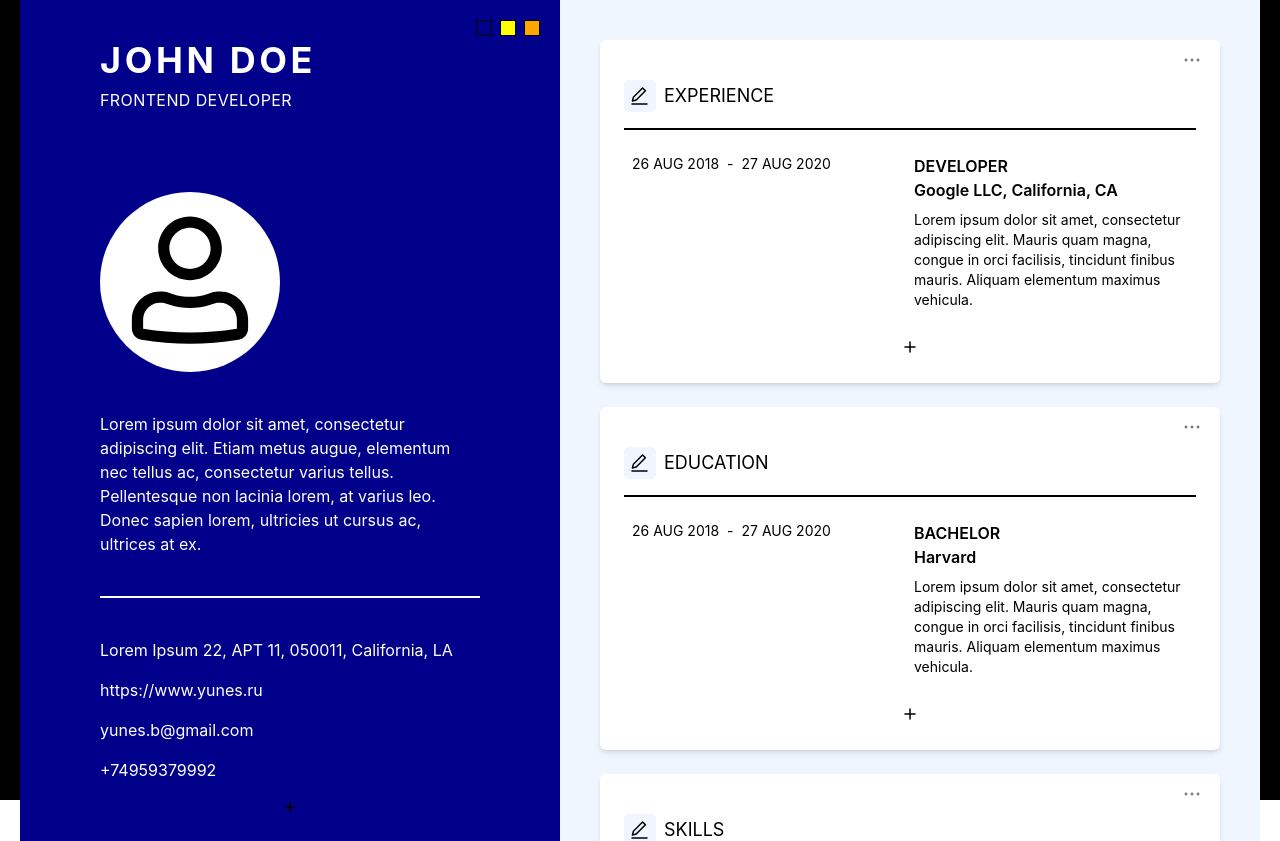
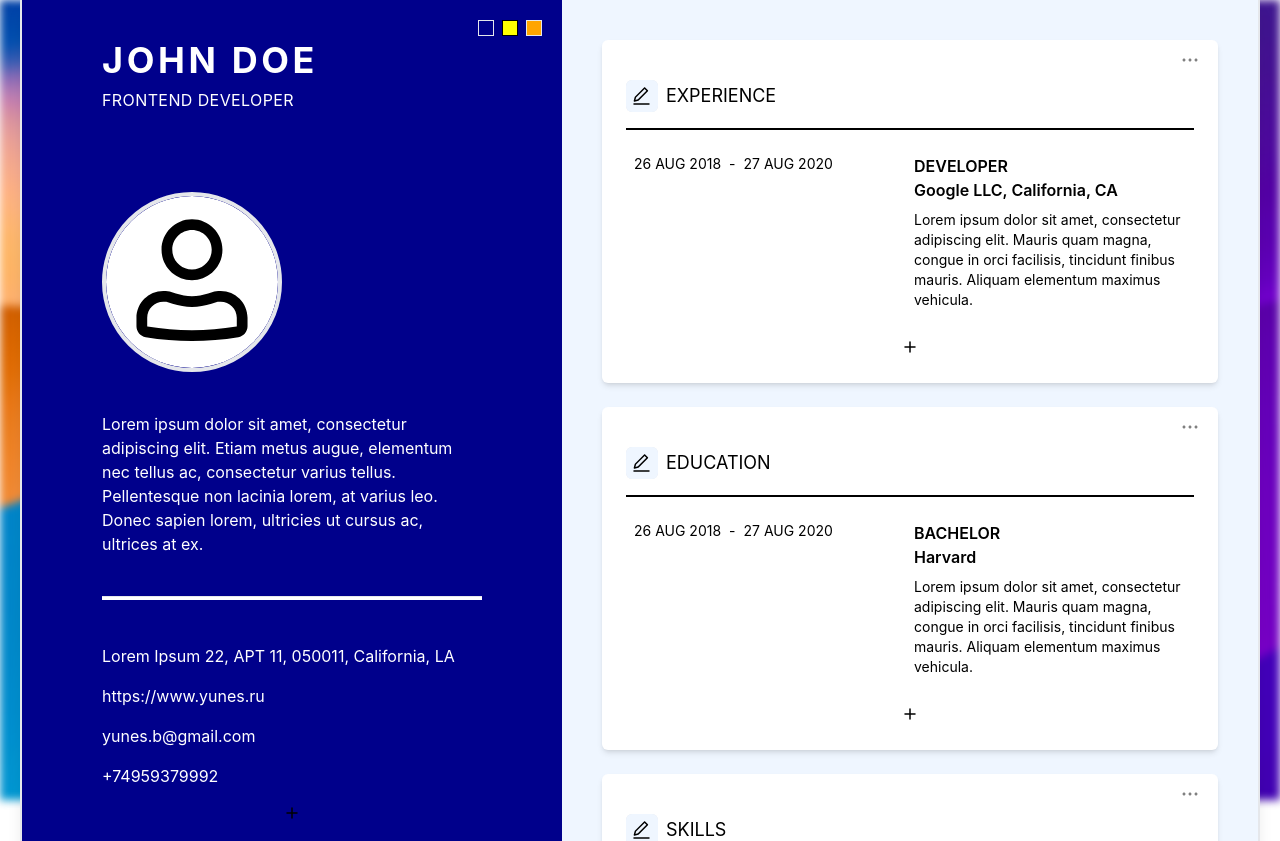
Before and after one commit to YunesB/cv-assembler, a React (Create React App) app: page / in a window 1280 px wide. Shown: the top 841 px of the page. Built offline with nearby package versions, Linux system fonts and the light colour scheme.

Commit message:
feat: general styles imporved

```diff
--- a/src/App.tsx
+++ b/src/App.tsx
@@ -60,7 +60,7 @@ const App: FC = () => {
 
   return (
     <>
-      <div className="max-w-[1240px] w-full flex justify-between bg-blue-50 m-auto relative z-10">
+      <div className="max-w-[1240px] w-full flex justify-between bg-blue-50 m-auto relative z-10 shadow-lg border-l-2 border-r-2">
         <div
           className={`max-w-[540px] w-full h-auto p-10 relative transition-all`}
           style={{ backgroundColor: colors.bg, color: colors.text }}
@@ -76,9 +76,10 @@ const App: FC = () => {
           </div>
           <div className="mx-10 space-y-10">
             <GeneralInfo />
-            <PhotoUpload />
+            <PhotoUpload colors={colors} />
             <ShortDescription />
-            <Contacts />
+            <hr className={`mb-4 h-1 bg-${colors.text}`} />
+            <Contacts colors={colors} />
           </div>
         </div>
         <div className="max-w-[700px] w-full h-full p-10 relative z-10">
@@ -120,7 +121,8 @@ const App: FC = () => {
           />
         </div>
       </div>
-      <div className="bg-black w-[100vw] h-[100vh] fixed inset-0 z-0" />
+
+      <div className="bg-black bg-[url('./assets/images/bg.jpg')] bg-cover blur-sm w-[100vw] h-[100vh] fixed inset-0 z-0" />
     </>
   );
 };
--- a/src/components/atoms/ColorSelector.tsx
+++ b/src/components/atoms/ColorSelector.tsx
@@ -11,7 +11,7 @@ export const ColorSelector: FC<TProps> = ({ colors, onChange }) => {
   return (
     <button
       type="button"
-      className={`w-4 h-4 z-20 border border-black`}
+      className={`w-4 h-4 z-20 border border-${colors.text}`}
       style={{ backgroundColor: colors.bg }}
       onClick={() => onChange(colors)}
     />
--- a/src/components/molecules/PhotoUpload.tsx
+++ b/src/components/molecules/PhotoUpload.tsx
@@ -2,7 +2,14 @@ import { ChangeEvent, FC, useState } from "react";
 
 import { UserIcon } from "../../utils/icons";
 
-export const PhotoUpload: FC = () => {
+type TProps = {
+  colors: {
+    bg: string;
+    text: string;
+  };
+};
+
+export const PhotoUpload: FC<TProps> = ({ colors }) => {
   const [photo, setPhoto] = useState<any>(UserIcon);
 
   const handleChangeImage = (e: ChangeEvent<HTMLInputElement>) => {
@@ -18,7 +25,9 @@ export const PhotoUpload: FC = () => {
   };
 
   return (
-    <div className="w-[180px] h-[180px] relative flex items-start justify-center overflow-hidden">
+    <div
+      className={`w-[180px] h-[180px] relative flex items-start justify-center overflow-hidden border-4 border-${colors.text} rounded-full`}
+    >
       <img
         src={photo}
         alt="profile pic"
--- a/src/components/molecules/ShortDescription.tsx
+++ b/src/components/molecules/ShortDescription.tsx
@@ -31,9 +31,8 @@ export const ShortDescription: FC<TProps> = ({ className }) => {
     setEdited(false);
   };
 
+  if (isEdited) {
     return (
-    <>
-      {isEdited ? (
       <div
         className={`w-full flex items-start justify-between space-x-2 ${className}`}
       >
@@ -48,14 +47,15 @@ export const ShortDescription: FC<TProps> = ({ className }) => {
           <IconButton src={CloseIcon} onClick={handleCancel} />
         </div>
       </div>
-      ) : (
+    );
+  }
+
+  return (
     <div
       className={`flex ${className} hover:opacity-50 transition-all cursor-pointer min-h-[100px]`}
       onClick={() => setEdited(true)}
     >
       <span>{inputValue}</span>
     </div>
-      )}
-    </>
   );
 };
--- a/src/components/organisms/Contacts.tsx
+++ b/src/components/organisms/Contacts.tsx
@@ -55,11 +55,18 @@ const getStaticDataContainer = ({ type, value }: TContact) => {
 };
 
 type TProps = {
+  colors: {
+    bg: string;
+    text: string;
+  };
+};
+
+type TItemProps = {
   data: TContact;
   onDelete: (id: string) => void;
 };
 
-const ContactItem: FC<TProps> = ({ data, onDelete }) => {
+const ContactItem: FC<TItemProps> = ({ data, onDelete }) => {
   const { type, value, id } = data;
 
   const [isEdited, setEdited] = useState(false);
@@ -119,19 +126,19 @@ const ContactItem: FC<TProps> = ({ data, onDelete }) => {
   );
 };
 
-const AddButton: FC<{ onAdd: () => void }> = ({ onAdd }) => {
+const AddButton: FC<{ onAdd: () => void } & TProps> = ({ onAdd, colors }) => {
   return (
     <button
       type="button"
       className="w-full flex spacy-y-2 items-center justify-center h-[25px] hover:bg-blue-50"
       onClick={onAdd}
     >
-      <Icon src={PlusIcon} size={MEDIUM_SIZE} />
+      <Icon src={PlusIcon} size={MEDIUM_SIZE} color={colors.text} />
     </button>
   );
 };
 
-export const Contacts: FC = () => {
+export const Contacts: FC<TProps> = ({ colors }) => {
   const [contacts, setContacts] = useState(INITIAL_CONTACTS);
 
   const handleDelete = (id: string) => {
@@ -144,12 +151,12 @@ export const Contacts: FC = () => {
   };
 
   return (
-    <ul className="border-t-2 border-white space-y-2 pt-4">
-      {contacts.map((data, index) => (
+    <ul className="space-y-2">
+      {contacts.map((data) => (
         <ContactItem data={data} key={data.id} onDelete={handleDelete} />
       ))}
 
-      <AddButton onAdd={handleAddLine} />
+      <AddButton onAdd={handleAddLine} colors={colors} />
     </ul>
   );
 };
--- a/src/utils/constants.ts
+++ b/src/utils/constants.ts
@@ -110,7 +110,7 @@ export const COLOR_SCHEMAS: TColors[] = [
   },
   {
     bg: "orange",
-    text: "black"
+    text: "white"
   }
 ];
 
```
Also changed, not shown: src/assets/icons/plus.svg, src/assets/images/bg.jpg (added). Lines whose indentation alone changed are shown as unchanged.
